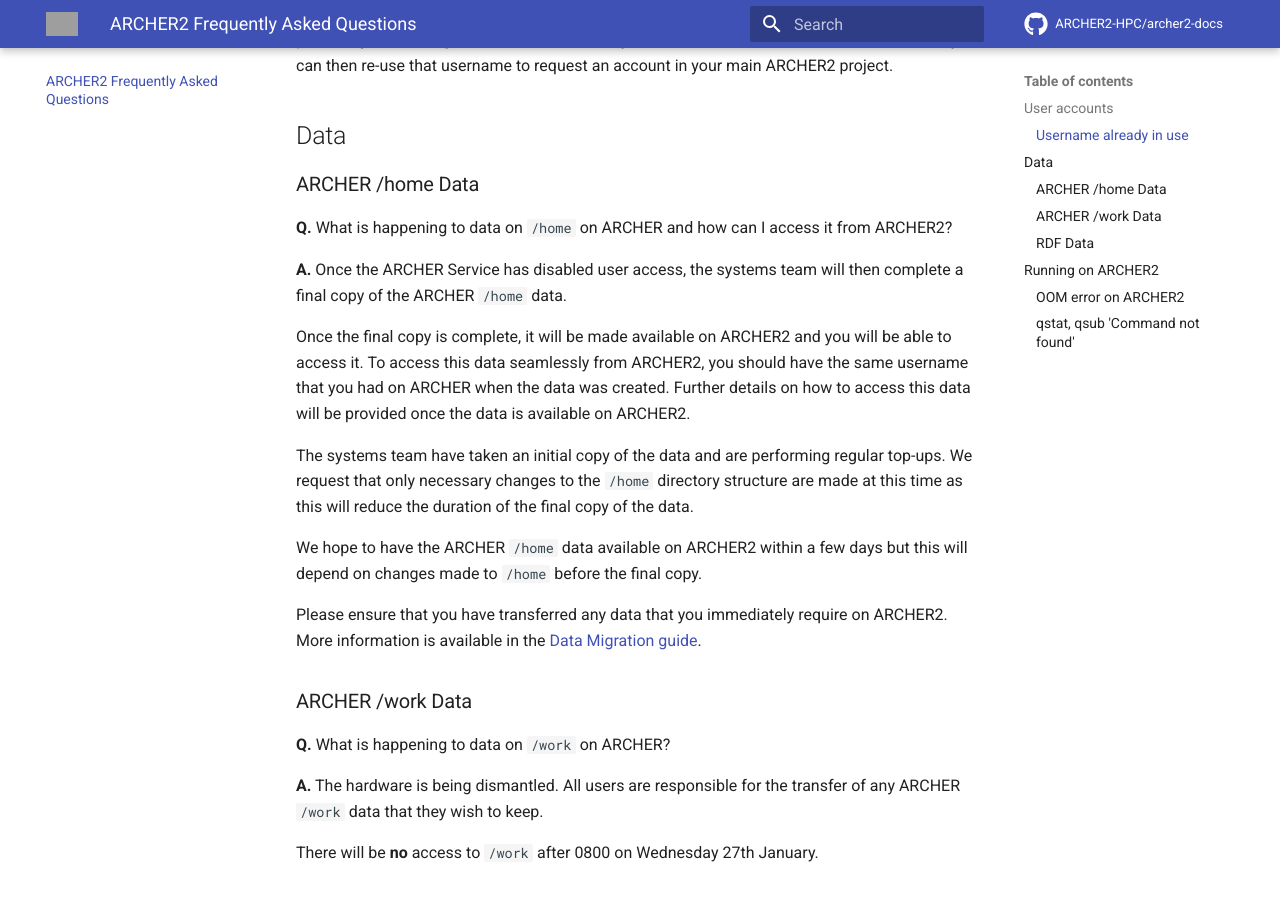
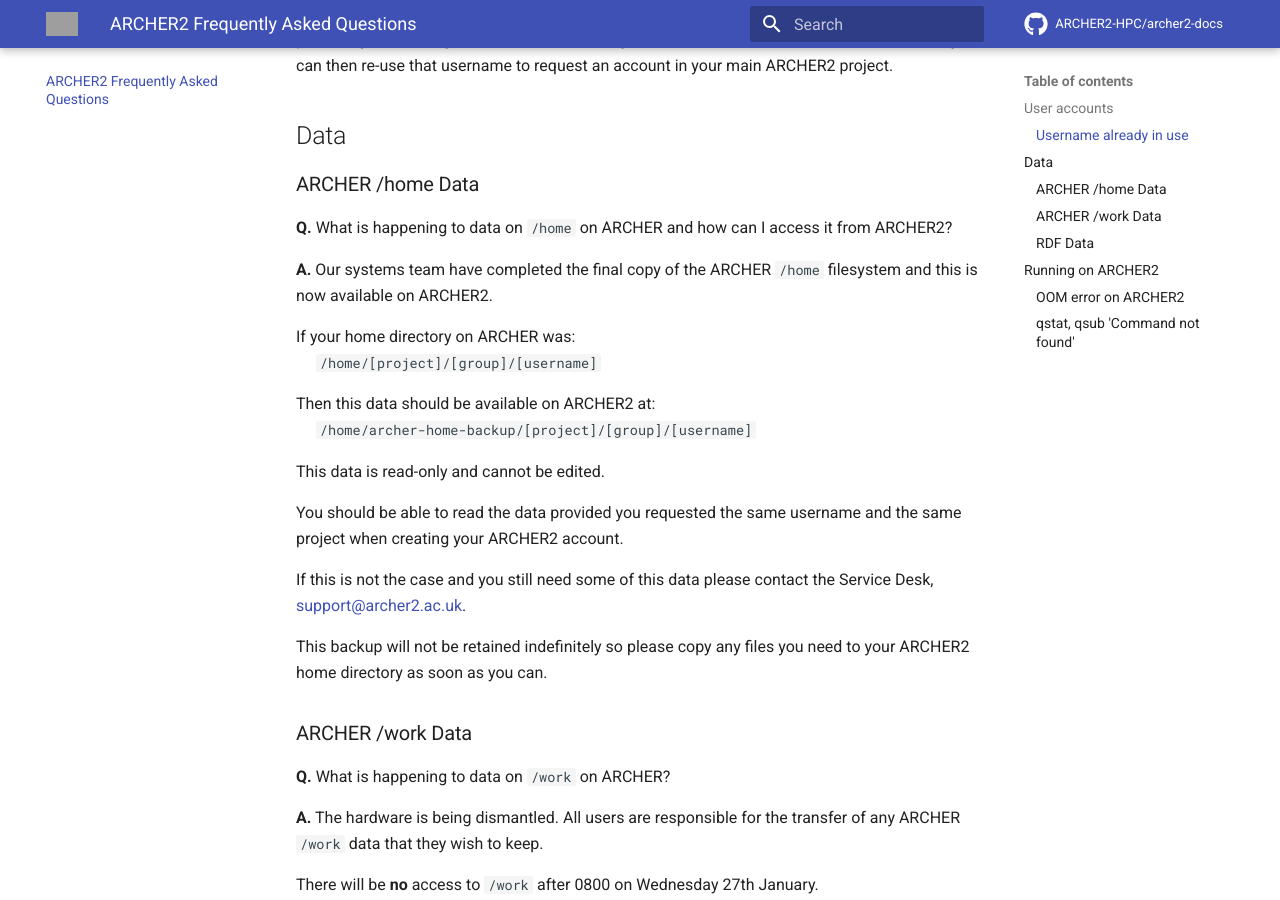
Before and after one commit to ARCHER2-HPC/archer2-docs, an MkDocs documentation site: the page built from docs/faq/index.md, in a window 1280 px wide and 900 px high, scrolled down 507 px. Built offline with MkDocs 1.6.1 and Material for MkDocs 9.7.7, drawn with Linux system fonts in a browser that asks for light colours; comment, search, counter and statistics services are not loaded; grey boxes are pictures that could not be loaded.

Commit message:
Update /home info now backup available on ARCHER2

```diff
--- a/docs/faq/index.md
+++ b/docs/faq/index.md
@@ -15,15 +15,21 @@
 
 **Q.** What is happening to data on `/home` on ARCHER and how can I access it from ARCHER2?
 
-**A.** Once the ARCHER Service has disabled user access, the systems team will then complete a final copy of the ARCHER `/home` data.
+**A.** Our systems team have completed the final copy of the ARCHER `/home` filesystem and this is now available on ARCHER2.
 
-Once the final copy is complete, it will be made available on ARCHER2 and you will be able to access it. To access this data seamlessly from ARCHER2, you should have the same username that you had on ARCHER when the data was created. Further details on how to access this data will be provided once the data is available on ARCHER2.
+If your home directory on ARCHER was: <br>&nbsp;&nbsp;&nbsp;&nbsp;
+      `/home/[project]/[group]/[username]`
 
-The systems team have taken an initial copy of the data and are performing regular top-ups. We request that only necessary changes to the `/home` directory structure are made at this time as this will reduce the duration of the final copy of the data.
+Then this data should be available on ARCHER2 at:<br>&nbsp;&nbsp;&nbsp;&nbsp;
+      `/home/archer-home-backup/[project]/[group]/[username]`
 
-We hope to have the ARCHER `/home` data available on ARCHER2 within a few days but this will depend on changes made to `/home` before the final copy.
+This data is read-only and cannot be edited.
 
-Please ensure that you have transferred any data that you immediately require on ARCHER2. More information is available in the [Data Migration guide](https://docs.archer2.ac.uk/archer-migration/data-migration/).
+You should be able to read the data provided you requested the same username and the same project when creating your ARCHER2 account.
+
+If this is not the case and you still need some of this data please contact the Service Desk, [support@archer2.ac.uk](mailto:support@archer2.ac.uk).
+
+This backup will not be retained indefinitely so please copy any files you need to your ARCHER2 home directory as soon as you can.
 
 ### ARCHER /work Data
 
```
